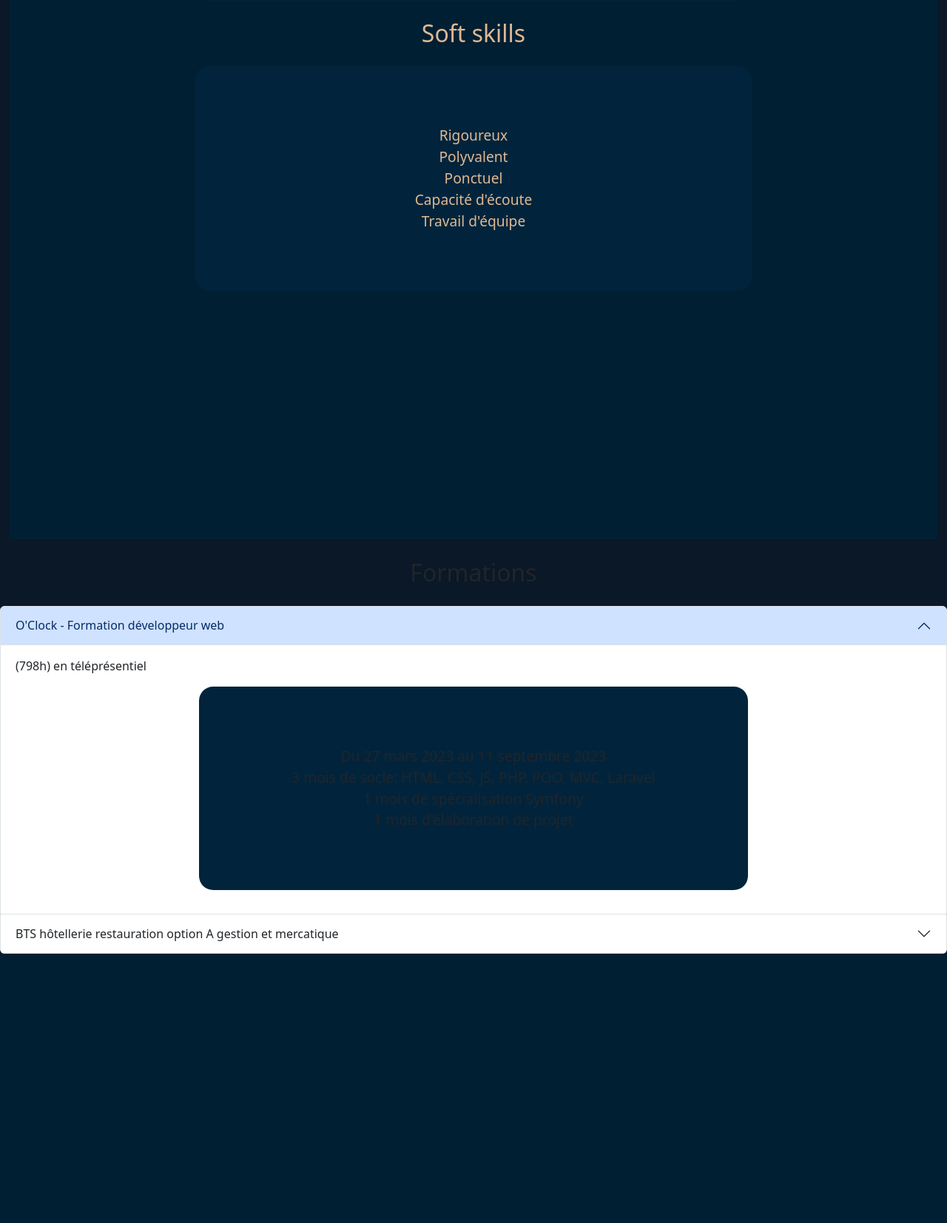
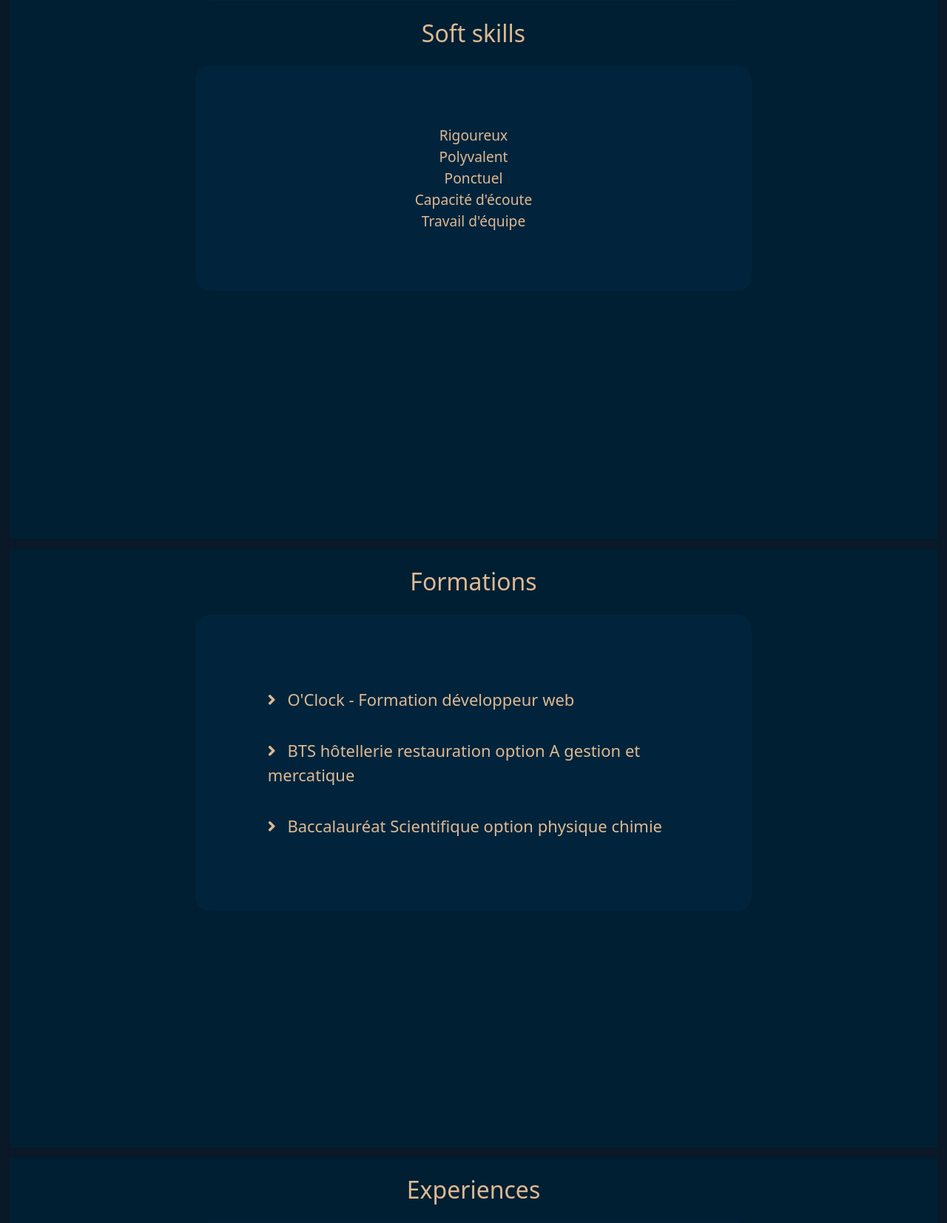
Before and after one commit to LamacheFlorent/LamacheFlorent.github.io, a PHP site: page / in a window 1280 px wide. Shown: the part 1789-3442 px from the top of the page at 74% size. Before the commit the page ends 3078 px from the top, so only its background shows below. Run offline with PHP 8.4, Linux system fonts and the light colour scheme.

Commit message:
formation et experience

```diff
--- a/css/style.css
+++ b/css/style.css
@@ -361,7 +361,7 @@ h3{
     padding-top: 1rem;
 }
 
-ul{
+#compLang{
     background-color: #01243C;
 
     margin-right: 20%;
@@ -375,3 +375,175 @@ ul{
 }
 
 /* SECTION FORMATIONS */
+
+#formations{
+    background-color: #001F33;
+    color: #DEB992;
+
+    margin: 1%;
+    padding-bottom: 25%;
+
+    display: flex;
+    flex-direction: column;
+}
+
+#formation-title{
+    color: #DEB992;
+
+    margin: 2%;
+
+    text-align: center;
+}
+
+.accordion-header {
+  background-color: #01243C;
+  color: #DEB992;
+  cursor: pointer;
+  padding: 18px;
+  width: 100%;
+  border: none;
+  text-align: left;
+  outline: none;
+  font-size: 15px;
+  transition: 0.4s;
+}
+
+.accordion-header:hover {
+  background-color: #01243C;
+}
+
+.accordion-header i {
+  margin-right: 10px;
+}
+
+.accordion-content {
+  padding: 0 18px;
+  background-color: #001F33;
+  max-height: 0;
+  overflow: hidden;
+  transition: max-height 0.2s ease-out;
+}
+
+.accordion-container{
+    background-color: #01243C;
+
+    margin-right: 20%;
+    margin-left: 20%;
+    border-radius: 1.2rem;
+    padding: 5rem;
+
+    list-style: none;
+    text-align: center;
+    font-size: larger;
+}
+
+.italic{
+    color: #DEB992;
+    text-align: center;
+    font-style: italic;
+}
+
+#formoclock{
+    list-style: none;
+    text-align: justify;
+}
+
+@media (max-width: 767px) {
+  .accordion-header {
+    font-size: 18px;
+  }
+}
+
+@media (min-width: 768px) {
+  .accordion-header {
+    font-size: 22px;
+  }
+}
+
+/* SECTION PORTFOLIO */
+
+/* SECTION EXPERIENCES */
+
+#experience{
+    background-color: #001F33;
+    color: #DEB992;
+
+    margin: 1%;
+    padding-bottom: 25%;
+
+    display: flex;
+    flex-direction: column;
+}
+
+#exp-title{
+    color: #DEB992;
+
+    margin: 2%;
+
+    text-align: center;
+}
+
+.accordion-header {
+    background-color: #01243C;
+    color: #DEB992;
+    cursor: pointer;
+    padding: 18px;
+    width: 100%;
+    border: none;
+    text-align: left;
+    outline: none;
+    font-size: 15px;
+    transition: 0.4s;
+  }
+
+  .accordion-header:hover {
+    background-color: #01243C;
+  }
+
+  .accordion-header i {
+    margin-right: 10px;
+  }
+
+  .accordion-content {
+    padding: 0 18px;
+    background-color: #001F33;
+    max-height: 0;
+    overflow: hidden;
+    transition: max-height 0.2s ease-out;
+  }
+
+  .accordion-container{
+      background-color: #01243C;
+
+      margin-right: 20%;
+      margin-left: 20%;
+      border-radius: 1.2rem;
+      padding: 5rem;
+
+      list-style: none;
+      text-align: center;
+      font-size: larger;
+  }
+
+  .italic{
+      color: #DEB992;
+      text-align: center;
+      font-style: italic;
+  }
+
+  .crocus{
+    list-style: none;
+    text-align: justify;
+  }
+
+  @media (max-width: 767px) {
+    .accordion-header {
+      font-size: 18px;
+    }
+  }
+
+  @media (min-width: 768px) {
+    .accordion-header {
+      font-size: 22px;
+    }
+  }
--- a/index.html
+++ b/index.html
@@ -29,7 +29,7 @@
                       <a class="nav-link" aria-current="page" href="#">Formations</a>
                       <!-- <a class="nav-link" aria-current="page" href="#">Portfolio</a> -->
                       <a class="nav-link" aria-current="page" href="#">Expériences</a>
-                      <!-- <a class="nav-link" aria-current="page" href="#">Loisirs</a> -->
+                      <a class="nav-link" aria-current="page" href="#">Intérêts</a>
                       <a class="nav-link" aria-current="page" href="#">Contacts</a>
                     </div>
                   </div>
@@ -166,7 +166,7 @@
                 </div>
                 <h2 class="competence-title">Soft skills</h2>
                 <div id="softSkill">
-                    <ul>
+                    <ul id="compLang">
                         <li>Rigoureux</li>
                         <li>Polyvalent</li>
                         <li>Ponctuel</li>
@@ -178,54 +178,79 @@
         </div>
     </section>
 
-    <section id="Formations">
-        <h2 class="competence-title">Formations</h2>
+    <section id="formations">
+        <h2 id="formation-title">Formations</h2>
 
-        <div class="accordion" id="accordionExample">
-            <div class="accordion-item">
-              <h2 class="accordion-header">
-                <button class="accordion-button" type="button" data-bs-toggle="collapse" data-bs-target="#collapseOne" aria-expanded="true" aria-controls="collapseOne">
-                  O'Clock - Formation développeur web
-                </button>
-              </h2>
-              <div id="collapseOne" class="accordion-collapse collapse show" data-bs-parent="#accordionExample">
-                <div class="accordion-body">
+        <div class="accordion-container">
+            <div class="accordion-header">
+              <i class="fa fa-angle-right"></i> O'Clock - Formation développeur web
+            </div>
+            <div class="accordion-content">
                 <p class="italic">(798h) en téléprésentiel</p>
-                  <ul>
-                    <li>Du 27 mars 2023 au 11 septembre 2023</li>
-                    <li>3 mois de socle: HTML, CSS, JS, PHP, POO, MVC, Laravel</li>
-                    <li>1 mois de spécialisation Symfony</li>
-                    <li>1 mois d'élaboration de projet</li>
+                <ul id="formoclock">
+                    <li class="formWeb">Du 27 mars 2023 au 11 septembre 2023</li>
+                    <li class="formWeb">3 mois de socle: HTML, CSS, JS, PHP, POO, MVC, Laravel</li>
+                    <li class="formWeb">1 mois de spécialisation Symfony</li>
+                    <li class="formWeb">1 mois d'élaboration de projet</li>
                 </ul>
             </div>
+            <div class="accordion-header">
+              <i class="fa fa-angle-right"></i> BTS hôtellerie restauration option A gestion et mercatique
             </div>
+            <div class="accordion-content">
+                <p class="italic">Obtention en 2016 - Douvres-la-Délivrande</p>
             </div>
-            <div class="accordion-item">
-              <h2 class="accordion-header">
-                <button class="accordion-button collapsed" type="button" data-bs-toggle="collapse" data-bs-target="#collapseTwo" aria-expanded="false" aria-controls="collapseTwo">
-                  BTS hôtellerie restauration option A gestion et mercatique
-                </button>
-              </h2>
-              <div id="collapseTwo" class="accordion-collapse collapse" data-bs-parent="#accordionExample">
-                <div class="accordion-body">
-                  <p class="italic"> Douvres-la-Délivrande</p> <br>
-                  <p>De septembre 2013 à mai 2016</p>
+            <div class="accordion-header">
+              <i class="fa fa-angle-right"></i> Baccalauréat Scientifique option physique chimie
             </div>
+            <div class="accordion-content">
+                <p class="italic">Obtention en 2009 - Lycée Charles de Gaulle - Caen</p>
             </div>
+            <link rel="stylesheet" href="https://cdnjs.cloudflare.com/ajax/libs/font-awesome/5.15.1/css/all.min.css" integrity="sha512-+4zCK9k+qNFUR5X+cKL9EIR+ZOhtIloNl9GIKS57V1MyNsYpYcUrUeQc9vNfzsWfV28IaLL3i96P9sdNyeRssA==" crossorigin="anonymous" />
         </div>
-            <!-- <div class="accordion-item">
-              <h2 class="accordion-header">
-                <button class="accordion-button collapsed" type="button" data-bs-toggle="collapse" data-bs-target="#collapseThree" aria-expanded="false" aria-controls="collapseThree">
-                  Accordion Item #3
-                </button>
-              </h2>
-              <div id="collapseThree" class="accordion-collapse collapse" data-bs-parent="#accordionExample">
-                <div class="accordion-body">
-                  <strong>This is the third item's accordion body.</strong> It is hidden by default, until the collapse plugin adds the appropriate classes that we use to style each element. These classes control the overall appearance, as well as the showing and hiding via CSS transitions. You can modify any of this with custom CSS or overriding our default variables. It's also worth noting that just about any HTML can go within the <code>.accordion-body</code>, though the transition does limit overflow.
+
+    </section>
+
+    <!-- <section id="portfolio">
+
+    </section> -->
+
+    <section id="experience">
+        <h2 id="exp-title"> Experiences</h2>
+        <div class="accordion-container">
+            <div class="accordion-header">
+              <i class="fa fa-angle-right"></i> Projet apothéose au sein de la formation O'clock
             </div>
+            <div class="accordion-content">
+                <p class="italic">Se fera à partir du mois d'août 2023</p>
             </div>
-            </div> -->
+            <div class="accordion-header">
+              <i class="fa fa-angle-right"></i> Assistant de direction
             </div>
+            <div class="accordion-content">
+                <p class="italic">Hôtel Crocus Caen - octobre 2021 à septembre 2023</p>
+                <ul class="crocus">
+                    <li class="expCroc">Planifier, superviser des projets</li>
+                    <li class="expCroc">Structurer, synthétiser des informations</li>
+                    <li class="expCroc">Gestion des stocks et des fournisseurs</li>
+                    <li class="expCroc">Responsable hébergement</li>
+                </ul>
+            </div>
+            <div class="accordion-header">
+              <i class="fa fa-angle-right"></i> Réceptionniste polyvalent
+            </div>
+            <div class="accordion-content">
+                <p class="italic">Hôtel Crocus Caen - juin 2016 à octobre 2021</p>
+                <ul class="crocus">
+                    <li class="expCroc">Recueillir et analyser les besoins clients</li>
+                    <li class="expCroc">Prendre en compte la satisfaction client pour leur apporter le meilleur service possible</li>
+                    <li class="expCroc">Savoir travailler seul et en équipe</li>
+                    <li class="expCroc">Gestion front et back office</li>
+                </ul>
+            </div>
+            <link rel="stylesheet" href="https://cdnjs.cloudflare.com/ajax/libs/font-awesome/5.15.1/css/all.min.css" integrity="sha512-+4zCK9k+qNFUR5X+cKL9EIR+ZOhtIloNl9GIKS57V1MyNsYpYcUrUeQc9vNfzsWfV28IaLL3i96P9sdNyeRssA==" crossorigin="anonymous" />
+        </div>
+
 
     </section>
 
--- a/js/app.js
+++ b/js/app.js
@@ -1,6 +1,6 @@
 const app = {
     init: function(){
-        console.log('app.init');
+
         effect.init();
     },
 }
--- a/js/effect.js
+++ b/js/effect.js
@@ -1,9 +1,9 @@
 const effect = {
 
     init: function(){
-        console.log("effect.init");
 
         effect.defineLocation();
+        effect.handleClickAccordeon();
     },
 
     defineLocation: function(){
@@ -16,4 +16,38 @@ const effect = {
         location.addEventListener("mouseleave", ()=>{tooltipText.style.display = "none";}, false);
     },
 
+    handleClickAccordeon:function(){
+
+
+ const headers = document.querySelectorAll(".accordion-header");
+
+  headers.forEach(header => {
+
+    header.addEventListener("click", function() {
+
+      this.classList.toggle("active");
+
+      const content = this.nextElementSibling;
+
+    if (content.style.maxHeight) {
+
+      content.style.maxHeight = null;
+
+      this.querySelector("i").classList.remove("fa-angle-down");
+
+      this.querySelector("i").classList.add("fa-angle-right");
+
+    } else {
+
+      content.style.maxHeight = content.scrollHeight + "px";
+
+      this.querySelector("i").classList.remove("fa-angle-right");
+
+      this.querySelector("i").classList.add("fa-angle-down");
+
+            }
+        });
+    });
+    }
+
 }
```
Also changed, not shown: img/icons/book_icon_158035.png (added), img/icons/computer_keyboard_mouse_graphic_design_icon_142355.png (added), img/icons/trekking_sport_13270.png (added). Lines whose indentation alone changed are shown as unchanged.
